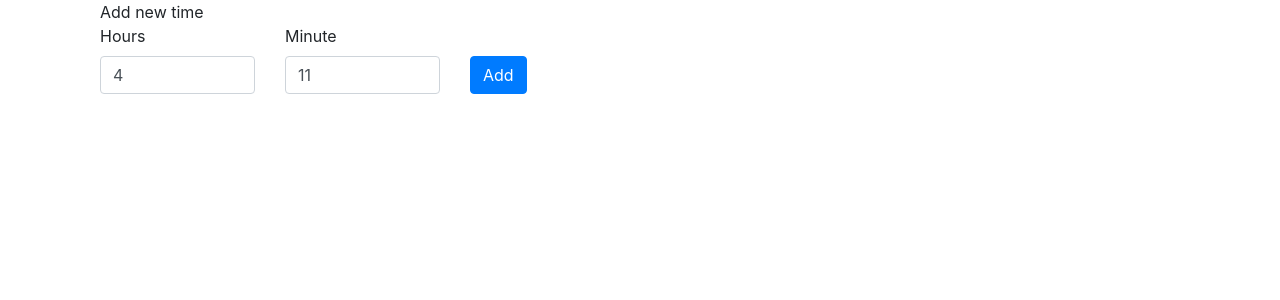
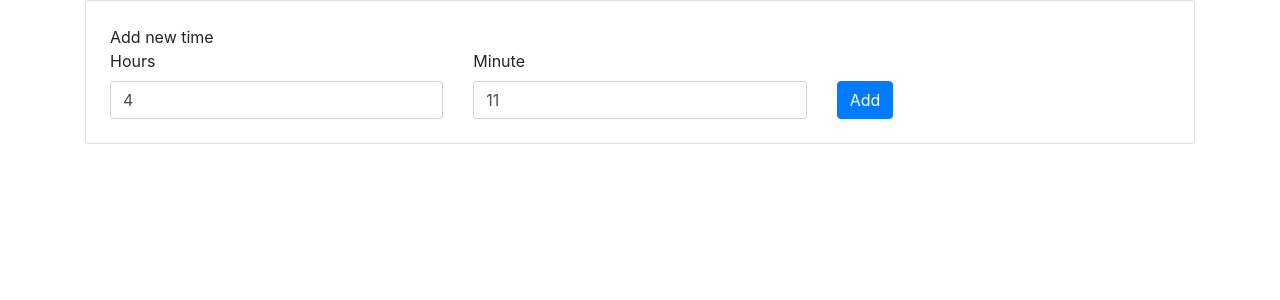
Before and after one commit to christoment/countdown-until, an Angular app: page / in a window 1280 px wide. Shown: the top 300 px of the page. Built offline with nearby package versions, Linux system fonts and the light colour scheme.

Commit message:
Fix the second format

```diff
--- a/src/app/countdown-display/countdown-display.component.html
+++ b/src/app/countdown-display/countdown-display.component.html
@@ -1,14 +1,17 @@
-<div class="card m-2 px-3 py-2 d-flex">
+<div class="card my-2 px-3 py-2 d-flex">
   <div class="row align-items-center">
-    <div class="col-sm-9">
+    <div class="col-9">
       <div>
         Timer for: {{ targetTime | date: 'HH:mm' }}
       </div>
       <div>
-        Time until: {{ timeUntilString }}
+        Time until:
+      </div>
+      <div class="display-4">
+        {{ timeUntilString }}
       </div>
     </div>
-    <div class="col-sm-3 text-right">
+    <div class="col-3 text-right">
       <button (click)="deleteTime.emit()"
               class="btn btn-danger">Delete</button>
     </div>
--- a/src/app/countdown-display/countdown-display.component.ts
+++ b/src/app/countdown-display/countdown-display.component.ts
@@ -31,7 +31,7 @@ export class CountdownDisplayComponent implements OnInit, OnDestroy {
       const now = new Date();
       const deltaHour = Math.abs(this.targetTime.getHours() - now.getHours());
       const deltaMinute = Math.abs(this.targetTime.getMinutes() - now.getMinutes());
-      const deltaSecond = Math.abs(this.targetTime.getSeconds() - now.getSeconds());
+      const deltaSecond = Math.abs(59 - now.getSeconds());
       const isPast = moment(this.targetTime).isBefore();
       this.timeUntilString = `${isPast ? '-' : ''}${deltaHour.toString().padStart(2, '0')}:${deltaMinute.toString().padStart(2, '0')}:${deltaSecond.toString().padStart(2, '0')}`;
     });
--- a/src/app/countdown-input/countdown-input.component.html
+++ b/src/app/countdown-input/countdown-input.component.html
@@ -1,5 +1,7 @@
-<form [formGroup]="formGroup" (ngSubmit)="submitForm()">
-  <div class="time-input-container col-6">
+<div class="card p-4">
+  <form [formGroup]="formGroup"
+        (ngSubmit)="submitForm()">
+    <div class="time-input-container">
       <div>Add new time</div>
       <div class="row">
         <div class="col-4">
@@ -26,3 +28,4 @@
       </div>
     </div>
   </form>
+</div>
```
Lines whose indentation alone changed are shown as unchanged.
